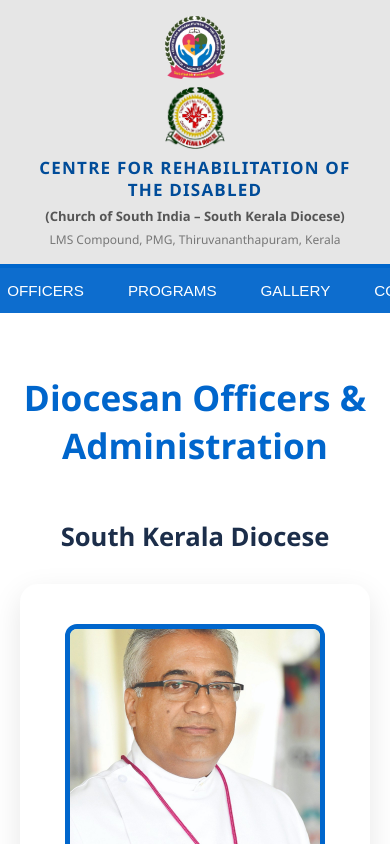
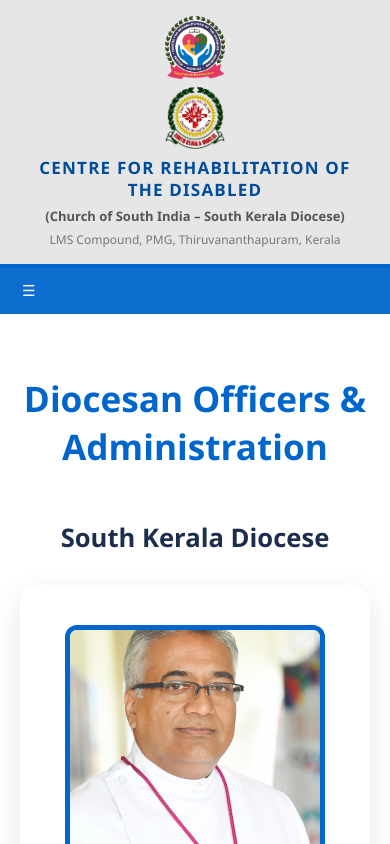
Before and after one commit to Sanjsaji22/crd-rehab, a React (Vite) app: page /officers in a window 390 px wide. Shown: the top 844 px of the page. Built offline with nearby package versions, Linux system fonts and the light colour scheme.

Commit message:
name correction

```diff
--- a/src/App.css
+++ b/src/App.css
@@ -1070,3 +1070,67 @@ footer {
     font-size: 1rem;
   }
 }
+/* ============================= */
+/* MOBILE HAMBURGER MENU */
+/* ============================= */
+
+.hamburger {
+  display: none;
+  background: none;
+  border: none;
+  font-size: 26px;
+  color: white;
+  padding: 12px 16px;
+  cursor: pointer;
+}
+
+/* Desktop nav */
+.nav-links {
+  display: flex;
+  align-items: center;
+}
+
+/* MOBILE */
+@media (max-width: 768px) {
+  .hamburger {
+    display: block;
+  }
+
+  .nav-links {
+    position: absolute;
+    top: 100%;
+    left: 0;
+    width: 100%;
+    background: #0066cc;
+    flex-direction: column;
+    align-items: stretch;
+
+    max-height: 0;
+    overflow: hidden;
+    transition: max-height 0.35s ease;
+  }
+
+  .nav-links.open {
+    max-height: 520px;
+  }
+
+  .nav-links li {
+    border-bottom: 1px solid rgba(255, 255, 255, 0.2);
+  }
+
+  .nav-links button {
+    width: 100%;
+    padding: 14px;
+    text-align: center;
+    font-size: 1rem;
+  }
+
+  .donation-item {
+    padding: 12px;
+    text-align: center;
+  }
+
+  .donation-btn {
+    width: 90%;
+  }
+}
--- a/src/components/Header.jsx
+++ b/src/components/Header.jsx
@@ -1,4 +1,4 @@
-import React from "react";
+import React, { useState } from "react";
 import { useNavigate, useLocation } from "react-router-dom";
 
 const CSI_LOGO = "/csi-logo.png";
@@ -7,8 +7,10 @@ const SKD_LOGO = "/skd-logo.png";
 export default function Header() {
   const navigate = useNavigate();
   const location = useLocation();
+  const [menuOpen, setMenuOpen] = useState(false);
 
   const goToSection = (id) => {
+    setMenuOpen(false);
     if (location.pathname !== "/") {
       navigate("/");
       setTimeout(() => {
@@ -21,33 +23,36 @@ export default function Header() {
 
   return (
     <>
-      {/* ===== TOP HEADER (NOT STICKY) ===== */}
+      {/* ===== TOP HEADER ===== */}
       <header className="main-header">
         <div className="header-content">
-
-          {/* LEFT LOGO */}
           <div className="header-logo-left">
             <img src={SKD_LOGO} alt="SKD Logo" className="header-logo-img" />
           </div>
 
-          {/* TITLE */}
           <div className="header-title">
             <h1>CENTRE FOR REHABILITATION OF THE DISABLED</h1>
             <h2>(Church of South India – South Kerala Diocese)</h2>
             <p>LMS Compound, PMG, Thiruvananthapuram, Kerala</p>
           </div>
 
-          {/* RIGHT LOGO */}
           <div className="header-logo-right">
             <img src={CSI_LOGO} alt="CSI Logo" className="header-logo-img" />
           </div>
-
         </div>
       </header>
 
       {/* ===== STICKY NAV ===== */}
       <nav className="main-nav">
-        <ul>
+        {/* Hamburger */}
+        <button
+          className="hamburger"
+          onClick={() => setMenuOpen(!menuOpen)}
+        >
+          ☰
+        </button>
+
+        <ul className={menuOpen ? "nav-links open" : "nav-links"}>
           <li><button onClick={() => goToSection("home")}>HOME</button></li>
           <li><button onClick={() => goToSection("about")}>ABOUT</button></li>
           <li><button onClick={() => navigate("/officers")}>OFFICERS</button></li>
@@ -56,7 +61,13 @@ export default function Header() {
           <li><button onClick={() => goToSection("contact")}>CONTACT</button></li>
 
           <li className="donation-item">
-            <button className="donation-btn" onClick={() => navigate("/donation-page")}>
+            <button
+              className="donation-btn"
+              onClick={() => {
+                setMenuOpen(false);
+                navigate("/donation-page");
+              }}
+            >
               DONATE
             </button>
           </li>
```
